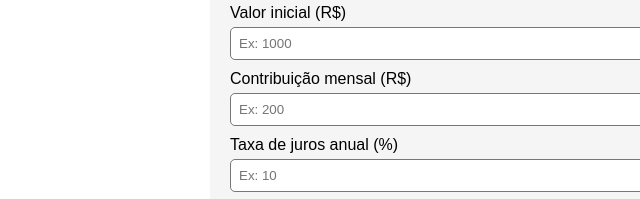
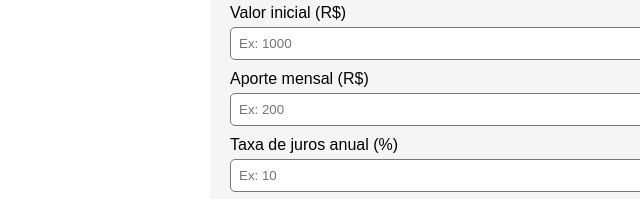
Before and after one commit to egabrielrodrigues/juroscompostos, a plain HTML site: page index.html in a window 1280 px wide. Shown: the part 206-405 px from the top of the page, 30-670 px from the left. Drawn offline with nearby package versions, Linux system fonts and the light colour scheme.

Commit message:
alteração no aporte mensal

```diff
--- a/index.html
+++ b/index.html
@@ -44,7 +44,7 @@
         <label>Valor inicial (R$)</label>
         <input type="number" id="valorInicial" placeholder="Ex: 1000" />
 
-        <label>Contribuição mensal (R$)</label>
+        <label>Aporte mensal (R$)</label>
         <input type="number" id="contribuicao" placeholder="Ex: 200" />
 
         <label>Taxa de juros anual (%)</label>
```
